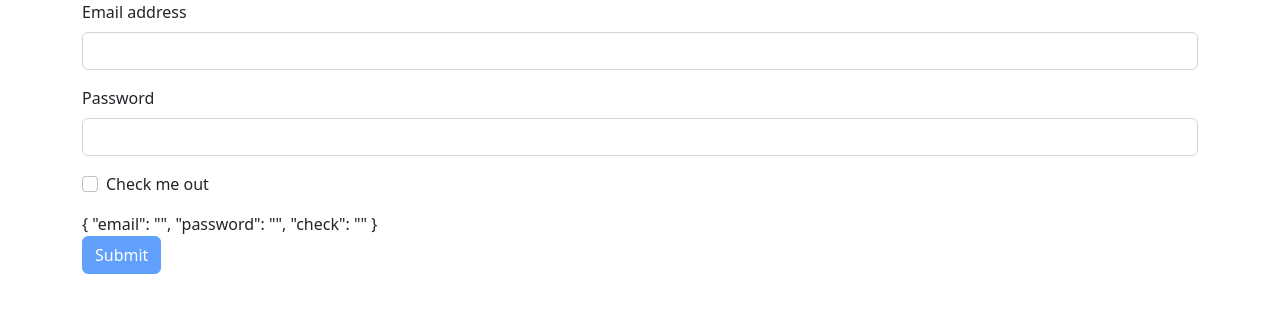
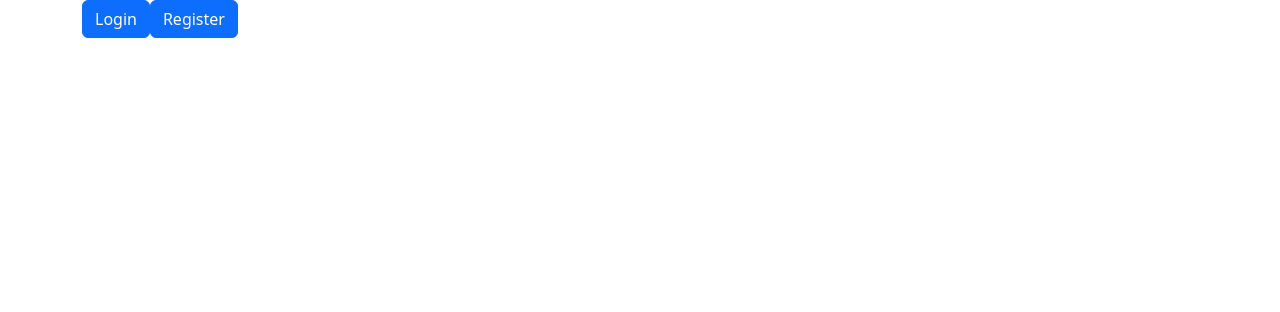
Before and after one commit to tharun-hanmandla/angular-space, an Angular app in the folder form-validations/: page / in a window 1280 px wide. Shown: the top 312 px of the page. Built offline with nearby package versions, Linux system fonts and the light colour scheme.

Commit message:
Registration Form added

```diff
--- a/form-validations/src/app/app.component.html
+++ b/form-validations/src/app/app.component.html
@@ -1,3 +1,13 @@
 <div class="container">
-  <app-login-form></app-login-form>
+
+
+  <button type="submit" class="btn btn-primary" (click)="onClick('login')">Login</button>
+  <button type="submit" class="btn btn-primary" (click)="onClick('register')">Register</button>
+
+  <div *ngIf="buttonText=='login'">
+    <app-login-form></app-login-form>
+  </div>
+  <div *ngIf="buttonText=='register'">
+    <app-registration-form></app-registration-form>
+  </div>
 </div>
--- a/form-validations/src/app/app.component.ts
+++ b/form-validations/src/app/app.component.ts
@@ -6,5 +6,9 @@ import { Component } from '@angular/core';
   styleUrls: ['./app.component.css']
 })
 export class AppComponent {
+  buttonText = ''
   title = 'form-validations';
+  onClick(selectedButton: string) {
+    selectedButton == 'login' ? this.buttonText = selectedButton : this.buttonText = selectedButton
+  }
 }
--- a/form-validations/src/app/app.module.ts
+++ b/form-validations/src/app/app.module.ts
@@ -4,11 +4,13 @@ import { BrowserModule } from '@angular/platform-browser';
 
 import { AppComponent } from './app.component';
 import { LoginFormComponent } from './login-form/login-form.component';
+import { RegistrationFormComponent } from './registration-form/registration-form.component';
 
 @NgModule({
   declarations: [
     AppComponent,
-    LoginFormComponent
+    LoginFormComponent,
+    RegistrationFormComponent
   ],
   imports: [
     BrowserModule,
--- a/form-validations/src/app/login-form/login-form.component.html
+++ b/form-validations/src/app/login-form/login-form.component.html
@@ -1,16 +1,19 @@
 <form #f="ngForm" (ngSubmit)="submit(f)">
+    <div class="form-group">
         <div class="mb-3">
-        <label for="exampleInputEmail1" class="form-label">Email address</label>
-        <input type="email" required ngModel name="email" #email="ngModel" (change)="log(email)" class="form-control"
-            id="exampleInputEmail1" aria-describedby="emailHelp">
+            <label for="email" class="form-label">Email address</label>
+            <input type="email" required ngModel name="email" #email="ngModel" (change)="log(email)"
+                class="form-control" id="email" aria-describedby="emailHelp">
             <div class="alert alert-danger" *ngIf="email.touched && !email.valid">
                 <div *ngIf="email.errors?.['required']">Email is Required</div>
             </div>
         </div>
+    </div>
+    <div class="form-group">
         <div class="mb-3">
-        <label for="exampleInputPassword1" class="form-label">Password</label>
+            <label for="password" class="form-label">Password</label>
             <input type="password" required minlength="3" maxlength="10" pattern="admin" ngModel name="password"
-            #password="ngModel" (change)="log(password)" class="form-control" id="exampleInputPassword1">
+                #password="ngModel" (change)="log(password)" class="form-control" id="password">
             <div class="alert alert-danger" *ngIf="password.touched && !password.valid">
 
                 <div *ngIf="password.errors?.['required']">Password is Required</div>
@@ -18,9 +21,12 @@
                 <div *ngIf="password.errors?.['pattern']">Password Pattern doesn't match</div>
             </div>
         </div>
+    </div>
+    <div class="form-group">
         <div class="mb-3 form-check">
-        <input type="checkbox" class="form-check-input" id="exampleCheck1" ngModel name="check" #checkbox="ngModel">
-        <label class="form-check-label" for="exampleCheck1">Check me out</label>
+            <input type="checkbox" class="form-check-input" id="check" ngModel name="check" #checkbox="ngModel">
+            <label class="form-check-label" for="check">Check me out</label>
+        </div>
     </div>
     <div>{{f.value | json}}</div>
     <button type="submit" class="btn btn-primary" [disabled]="!f.valid">Submit</button>
--- /dev/null
+++ b/form-validations/src/app/registration-form/registration-form.component.html
@@ -0,0 +1,45 @@
+<form #f="ngForm" (ngSubmit)="onSubmit(f)">
+    <div class="form-group">
+        <div class="mb-3">
+            <label for="email" class="form-label">Email address</label>
+            <input type="email" required ngModel name="email" #email="ngModel" class="form-control" id="email"
+                aria-describedby="emailHelp">
+            <div class="alert alert-danger " *ngIf="email.touched && !email.valid">Email is Required</div>
+
+        </div>
+    </div>
+    <div class="form-group">
+        <div class="mb-3">
+            <label for="firstName" class="form-label">First Name</label>
+            <input type="text" required ngModel name="firstName" #firstName="ngModel" class="form-control"
+                id="firstName">
+            <div class="alert alert-danger " *ngIf="firstName.touched && !firstName.valid">First Name is Required</div>
+        </div>
+    </div>
+    <div class="form-group">
+        <div class="mb-3">
+            <label for="lastName" class="form-label">Last Name</label>
+            <input type="text" required ngModel name="lastName" #lastName="ngModel" class="form-control" id="lastName">
+            <div class="alert alert-danger " *ngIf="lastName.touched && !lastName.valid">Last Name is Required</div>
+        </div>
+    </div>
+
+    <div class="form-group">
+        <div class="mb-3">
+            <label for="language">Choose Language</label>
+
+            <select ngModel name="language" id="language" #langauage="ngModel" class="form-control">
+                <option *ngFor="let option of optionValues" [value]="option.id">{{option.language}}</option>
+
+            </select>
+
+        </div>
+    </div>
+    <div class="form-group">
+        <div class="mb-3 form-check">
+            <input type="checkbox" class="form-check-input" id="check">
+            <label class="form-check-label" for="check">Check me out</label>
+        </div>
+    </div>
+    <button type="submit" class="btn btn-primary" [disabled]="!f.valid">Submit</button>
+</form>
--- /dev/null
+++ b/form-validations/src/app/registration-form/registration-form.component.ts
@@ -0,0 +1,25 @@
+import { Component, OnInit } from '@angular/core';
+
+@Component({
+  selector: 'app-registration-form',
+  templateUrl: './registration-form.component.html',
+  styleUrls: ['./registration-form.component.css']
+})
+export class RegistrationFormComponent implements OnInit {
+
+  optionValues = [
+    { id: 1, language: 'telugu' },
+    { id: 2, language: 'hindi' },
+    { id: 3, language: 'english' }
+
+  ];
+  constructor() { }
+
+  ngOnInit(): void {
+  }
+
+  onSubmit(f: any) {
+    console.log(f.value);
+  }
+
+}
```
Also changed, not shown: form-validations/src/app/registration-form/registration-form.component.css (added), 1 other file (tests, documents, lock files or other folders). Lines whose indentation alone changed are shown as unchanged.
